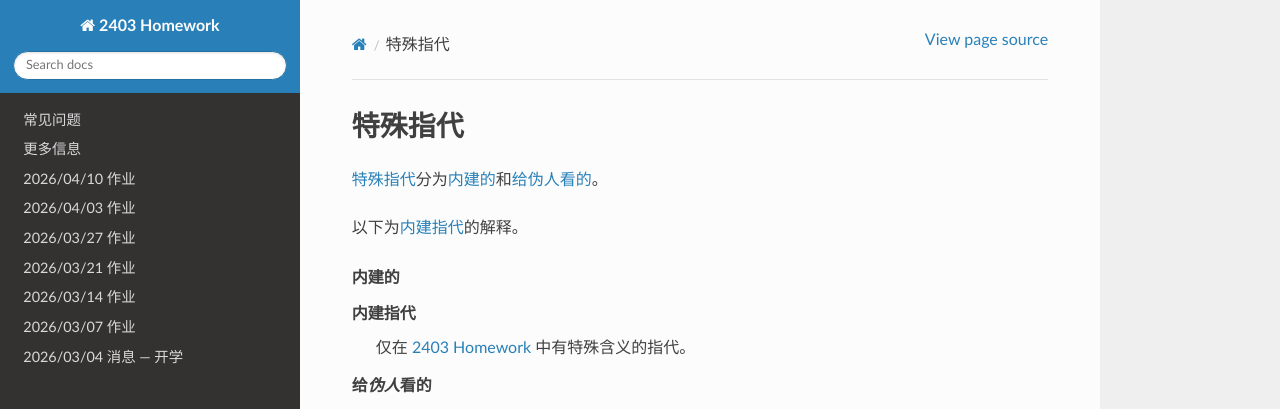
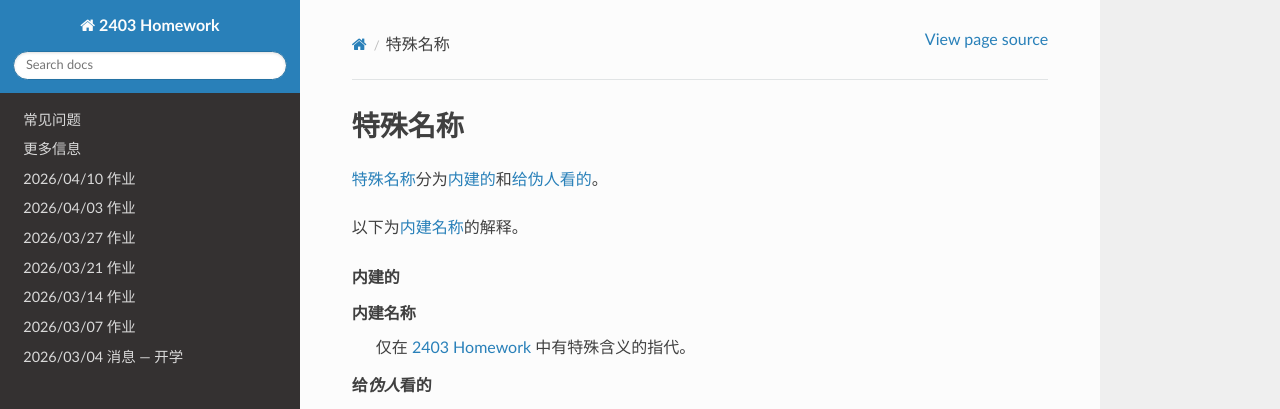
Before and after one commit to Sail-in-1024/2403-Homework, a Sphinx documentation site: the page built from docs/source/glossary.rst, in a window 1280 px wide and 900 px high. Shown: the top 409 px of the window. Built offline with Sphinx 7.4.7 and the Read the Docs theme 3.1.0, drawn with Linux system fonts in a browser that asks for light colours.

Commit message:
更新 glossary.rst
“名称”比“指代”更通俗，已经修改。

```diff
--- a/docs/source/glossary.rst
+++ b/docs/source/glossary.rst
@@ -1,17 +1,17 @@
 .. _special-ref:
 
 ========
-特殊指代
+特殊名称
 ========
 
 :ref:`special-ref`\ 分为\ :term:`内建的`\ 和\ :term:`给伪人看的`。
 
-以下为\ :term:`内建指代`\ 的解释。
+以下为\ :term:`内建名称`\ 的解释。
 
 .. glossary::
 
    内建的
-   内建指代
+   内建名称
       仅在 :doc:`2403 Homework<index>` 中有特殊含义的指代。
 
    给\ *伪人*\ 看的
```
